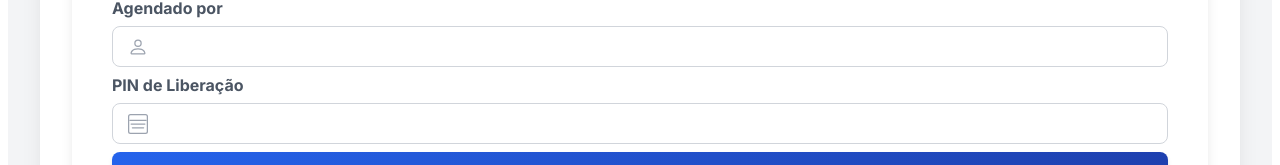
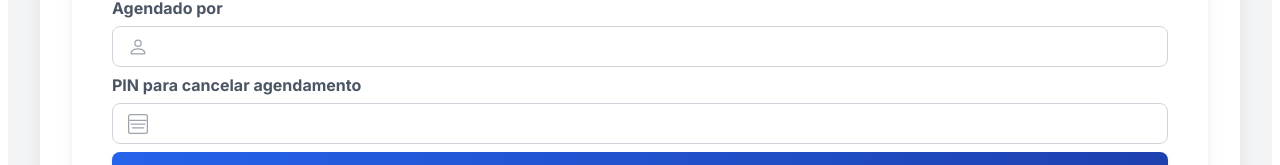
Before and after one commit to CaioVCGrilo/agendamento-pcs-lsee, a React (Create React App) app: page / in a window 1280 px wide. Shown: the part 504-669 px from the top of the page. Built offline with nearby package versions, Linux system fonts and the light colour scheme; no server answers.

Commit message:
versao com banco 48

```diff
--- a/src/components/FormularioAgendamento.tsx
+++ b/src/components/FormularioAgendamento.tsx
@@ -239,7 +239,7 @@ export default function FormularioAgendamento({ onAgendamentoSucesso }: Formular
                 </div>
             </div>
             <div className="form-group-modern">
-                <label htmlFor="pin" className="form-label-modern">PIN de Liberação</label>
+                <label htmlFor="pin" className="form-label-modern">PIN para cancelar agendamento</label>
                 <div className="form-input-wrapper">
                     <svg xmlns="http://www.w3.org/2000/svg" className="input-icon" fill="currentColor" viewBox="0 0 16 16">
                         <path d="M3.5 11.5a.5.5 0 0 1 0-1h9a.5.5 0 0 1 0 1h-9zm-1-3a.5.5 0 0 1 0-1h11a.5.5 0 0 1 0 1h-11zm-1-3a.5.5 0 0 1 0-1h13a.5.5 0 0 1 0 1h-13z"/>
```
